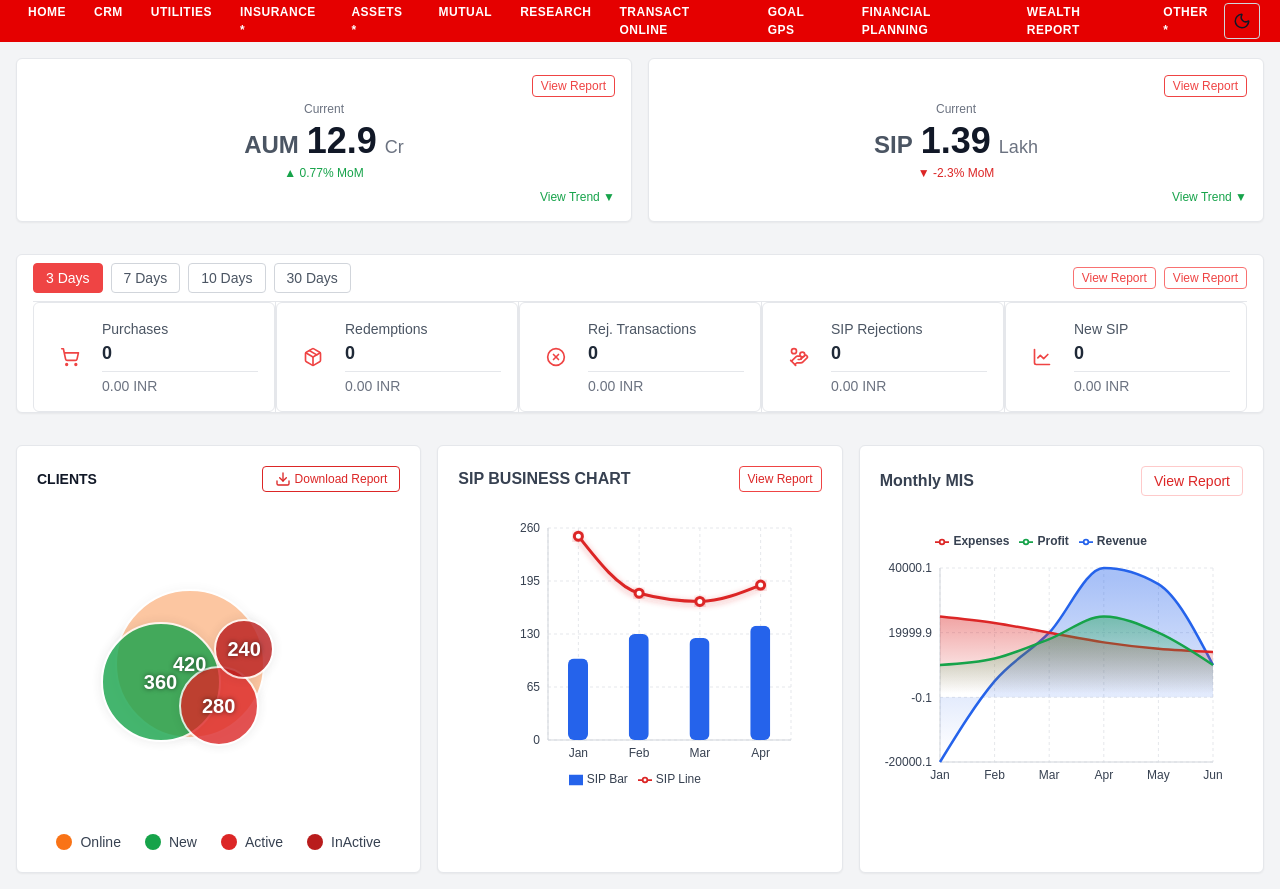
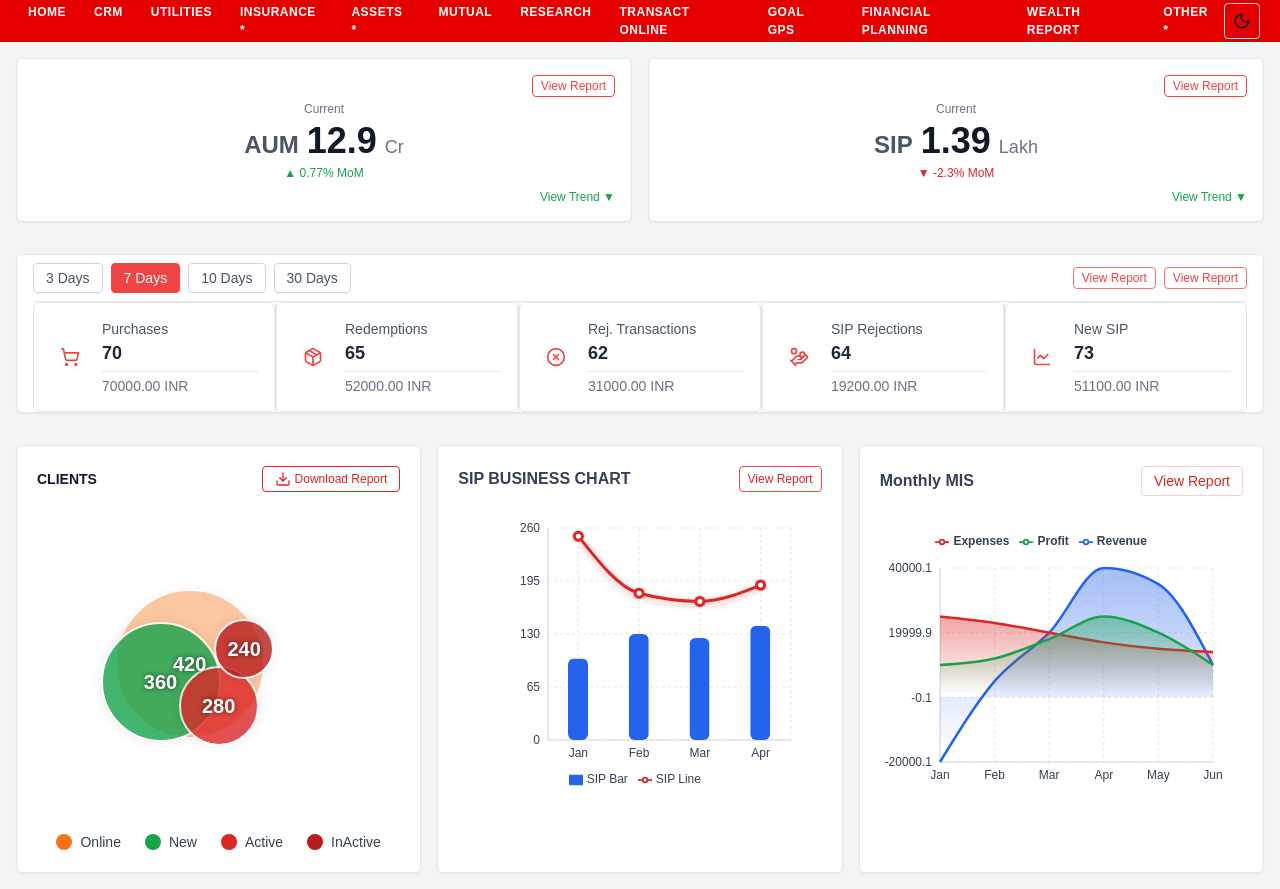
Before and after one commit to njg37/financial-dashboard, a Next.js app: page / in a window 1280 px wide. Built offline with nearby package versions, Linux system fonts and the light colour scheme.

Commit message:
Feat: filter buttons dynamic

```diff
--- a/src/app/api/stats/route.ts
+++ b/src/app/api/stats/route.ts
@@ -1,12 +1,24 @@
-import { NextResponse } from "next/server";
+import { NextRequest, NextResponse } from "next/server";
 
-export async function GET() {
-  const data = [
-    { title: "Purchases", value: 120 },
-    { title: "Redemptions", value: 80 },
-    { title: "Rejected Transactions", value: 5 },
-    { title: "SIP Rejections", value: 3 },
-    { title: "New SIP", value: 15 }
-  ];
-  return NextResponse.json(data);
+export async function GET(request: NextRequest) {
+  const { searchParams } = new URL(request.url);
+  const days = Number(searchParams.get("days")) || 7;
+
+  // Simple mock logic, you can replace with real data or more complex logic
+  const baseValue = days * 10;
+
+  const responseData = {
+    purchases: baseValue,
+    redemptions: baseValue - 5,
+    rejTransactions: baseValue - 8,
+    sipRejections: baseValue - 6,
+    newSip: baseValue + 3,
+    purchasesAmount: `${baseValue * 1000}.00 INR`,
+    redemptionsAmount: `${(baseValue - 5) * 800}.00 INR`,
+    rejTransactionsAmount: `${(baseValue - 8) * 500}.00 INR`,
+    sipRejectionsAmount: `${(baseValue - 6) * 300}.00 INR`,
+    newSipAmount: `${(baseValue + 3) * 700}.00 INR`,
+  };
+
+  return NextResponse.json(responseData);
 }
--- a/src/app/components/StatCard.tsx
+++ b/src/app/components/StatCard.tsx
@@ -18,37 +18,28 @@ export default function StatCard({
 }: StatCardProps) {
   return (
     <div className="w-full relative flex items-center px-4 py-4 h-[110px] bg-white dark:bg-gray-900 border border-gray-200 dark:border-gray-700 rounded-md">
-      {/* View Report at top right */}
       {showReport && (
         <button className="absolute top-2 right-3 text-xs text-red-500 dark:text-red-400 border border-red-400 dark:border-red-600 rounded px-2 py-0.5 hover:bg-red-50 dark:hover:bg-red-900 transition-colors">
           View Report
         </button>
       )}
 
-      {/* Icon */}
       <div className="flex-shrink-0 text-red-500 flex items-center justify-center w-10 h-10">
         {icon}
       </div>
 
-      {/* Texts */}
       <div className="flex flex-col justify-center flex-1 pl-3">
-        {/* Label */}
         <span className="text-sm text-gray-600 dark:text-gray-300 font-medium">
           {label}
         </span>
 
-        {/* Value */}
         <span className="text-lg font-semibold text-gray-800 dark:text-gray-100">
           {value}
         </span>
 
-        {/* Divider */}
         <div className="border-t border-gray-200 dark:border-gray-700 my-1"></div>
 
-        {/* Amount */}
-        <span className="text-sm text-gray-500 dark:text-gray-400">
-          {amount}
-        </span>
+        <span className="text-sm text-gray-500 dark:text-gray-400">{amount}</span>
       </div>
     </div>
   );
--- a/src/app/components/StatsSection.tsx
+++ b/src/app/components/StatsSection.tsx
@@ -1,31 +1,54 @@
 "use client";
+import { useState, useEffect } from "react";
+import TimeFilter from "./TimeFilter";
 import StatCard from "./StatCard";
 import { ShoppingCart, Package, XCircle, HandCoins, LineChart } from "lucide-react";
 
+interface StatsData {
+  purchases: number;
+  redemptions: number;
+  rejTransactions: number;
+  sipRejections: number;
+  newSip: number;
+  purchasesAmount: string;
+  redemptionsAmount: string;
+  rejTransactionsAmount: string;
+  sipRejectionsAmount: string;
+  newSipAmount: string;
+}
+
 export default function StatsSection() {
+  const [selectedRange, setSelectedRange] = useState(7);
+  const [stats, setStats] = useState<StatsData | null>(null);
+  const [loading, setLoading] = useState(false);
+
+  useEffect(() => {
+    let isMounted = true;
+    setLoading(true);
+    fetch(`/api/stats?days=${selectedRange}`)
+      .then((res) => res.json())
+      .then((data) => {
+        if (isMounted) {
+          setStats(data);
+          setLoading(false);
+        }
+      })
+      .catch(() => {
+        if (isMounted) {
+          setStats(null);
+          setLoading(false);
+        }
+      });
+    return () => {
+      isMounted = false;
+    };
+  }, [selectedRange]);
+
   return (
     <div className="bg-white dark:bg-gray-900 rounded-md shadow-sm border border-gray-200 dark:border-gray-700 px-4">
       {/* Top Bar */}
       <div className="flex justify-between items-center py-2 border-b border-gray-200 dark:border-gray-700 flex-wrap gap-2">
-        {/* Time Filters */}
-        <div className="flex gap-2 flex-wrap">
-          {["3 Days", "7 Days", "10 Days", "30 Days"].map((day, i) => (
-            <button
-              key={i}
-              className={`px-3 py-1 text-sm font-medium rounded border transition-colors
-                ${
-                  day === "3 Days"
-                    ? "bg-red-500 text-white border-red-500"
-                    : "bg-white dark:bg-gray-800 text-gray-600 dark:text-gray-300 border-gray-300 dark:border-gray-600 hover:bg-gray-100 dark:hover:bg-gray-700"
-                }
-              `}
-            >
-              {day}
-            </button>
-          ))}
-        </div>
-
-        {/* View Reports */}
+        <TimeFilter onChange={(value) => setSelectedRange(value)} />
         <div className="flex gap-2 flex-wrap">
           <button className="text-xs text-red-500 dark:text-red-400 border border-red-400 dark:border-red-600 rounded px-2 py-0.5 hover:bg-red-50 dark:hover:bg-red-900 transition-colors">
             View Report
@@ -39,21 +62,54 @@ export default function StatsSection() {
       {/* Stats Cards Row */}
       <div className="overflow-x-auto">
         <div className="flex w-full min-w-[600px] divide-x divide-gray-200 dark:divide-gray-700">
+          {loading && !stats ? (
+            <div className="p-4">Loading stats...</div>
+          ) : stats ? (
+            <>
               <div className="flex-1">
-            <StatCard icon={<ShoppingCart size={20} />} label="Purchases" value={0} amount="0.00 INR" />
+                <StatCard
+                  icon={<ShoppingCart size={20} />}
+                  label="Purchases"
+                  value={stats.purchases}
+                  amount={stats.purchasesAmount}
+                />
               </div>
               <div className="flex-1">
-            <StatCard icon={<Package size={20} />} label="Redemptions" value={0} amount="0.00 INR" />
+                <StatCard
+                  icon={<Package size={20} />}
+                  label="Redemptions"
+                  value={stats.redemptions}
+                  amount={stats.redemptionsAmount}
+                />
               </div>
               <div className="flex-1">
-            <StatCard icon={<XCircle size={20} />} label="Rej. Transactions" value={0} amount="0.00 INR" />
+                <StatCard
+                  icon={<XCircle size={20} />}
+                  label="Rej. Transactions"
+                  value={stats.rejTransactions}
+                  amount={stats.rejTransactionsAmount}
+                />
               </div>
               <div className="flex-1">
-            <StatCard icon={<HandCoins size={20} />} label="SIP Rejections" value={0} amount="0.00 INR" />
+                <StatCard
+                  icon={<HandCoins size={20} />}
+                  label="SIP Rejections"
+                  value={stats.sipRejections}
+                  amount={stats.sipRejectionsAmount}
+                />
               </div>
               <div className="flex-1">
-            <StatCard icon={<LineChart size={20} />} label="New SIP" value={0} amount="0.00 INR" />
+                <StatCard
+                  icon={<LineChart size={20} />}
+                  label="New SIP"
+                  value={stats.newSip}
+                  amount={stats.newSipAmount}
+                />
               </div>
+            </>
+          ) : (
+            <div className="p-4">No stats data available.</div>
+          )}
         </div>
       </div>
     </div>
--- a/src/app/components/TimeFilter.tsx
+++ b/src/app/components/TimeFilter.tsx
@@ -13,20 +13,20 @@ export default function TimeFilter({ onChange }: { onChange?: (value: number) =>
 
   const handleClick = (value: number) => {
     setActive(value);
-    if (onChange) onChange(value); // Trigger callback to refetch data
+    if (onChange) onChange(value);
   };
 
   return (
-    <div className="flex gap-2 p-4 bg-gray-100 border-b border-gray-200">
+    <div className="flex gap-2 flex-wrap">
       {ranges.map((range) => (
         <button
           key={range.value}
           onClick={() => handleClick(range.value)}
-          className={`px-4 py-1.5 rounded text-sm font-medium border transition-colors
+          className={`px-3 py-1 text-sm font-medium rounded border transition-colors
             ${
               active === range.value
-                ? "bg-red-600 text-white border-red-600"
-                : "bg-white text-gray-700 border-gray-300 hover:bg-gray-50"
+                ? "bg-red-500 text-white border-red-500"
+                : "bg-white dark:bg-gray-800 text-gray-600 dark:text-gray-300 border-gray-300 dark:border-gray-600 hover:bg-gray-100 dark:hover:bg-gray-700"
             }`}
         >
           {range.label}
```
Lines whose indentation alone changed are shown as unchanged.
